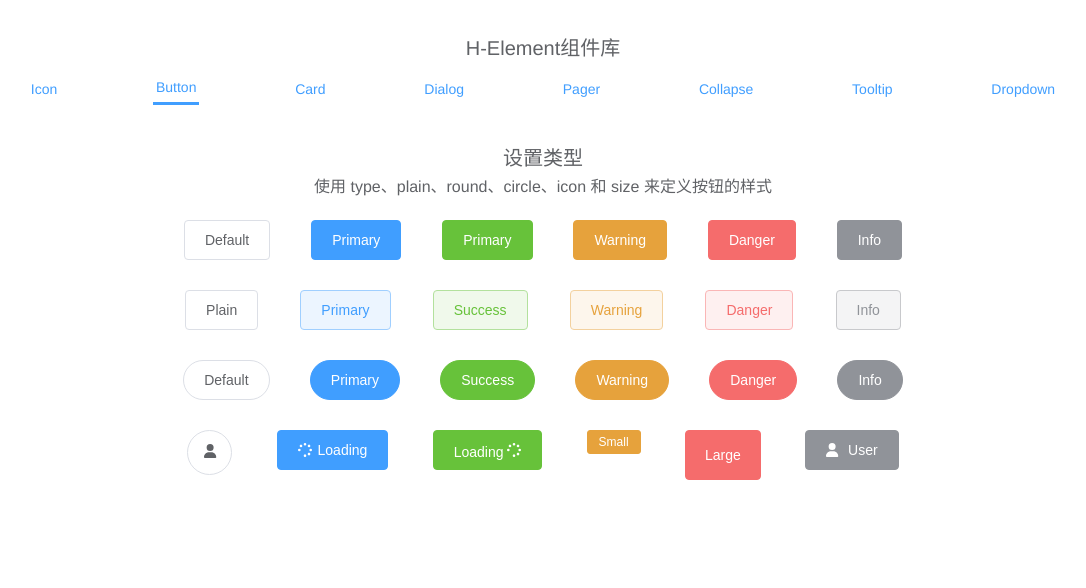
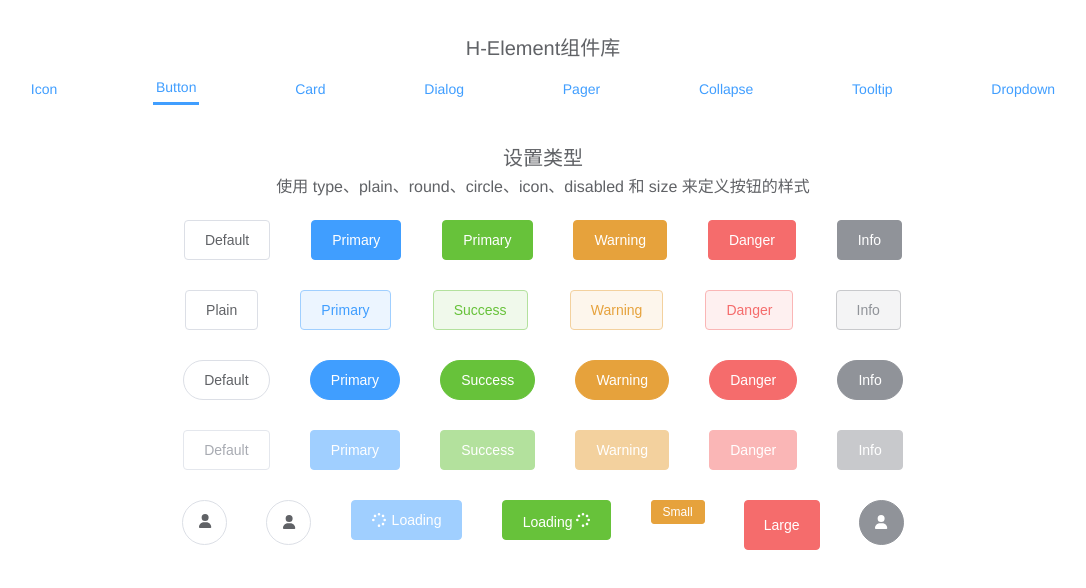
Before and after one commit to Ma-Yuhang/Element-vue3, a Vue app: page /button in a window 1280 px wide. Shown: the top 588 px of the page, without its empty margins (97-1183 px from the left). Built offline with nearby package versions, Linux system fonts and the light colour scheme.

Commit message:
fix: 解决button小问题

```diff
--- a/src/components/Button/index.vue
+++ b/src/components/Button/index.vue
@@ -1,16 +1,15 @@
 <template>
-  <button class="h-button" :class="classes">
-    <H-Icon
-      v-if="props.icon || props.loading"
-      class="h-icon"
-      :icon="props.icon || 'spinner'"
-      :spin="props.loading"
-    ></H-Icon>
-    <span><slot /></span>
+  <button ref="_ref" class="h-button" :class="classes" :disabled="disabled || loading">
+    <H-Icon v-if="loading" :icon="'spinner'" spin />
+    <H-Icon v-if="!loading && icon" :icon="icon" />
+    <span v-if="$slots.default">
+      <slot />
+    </span>
   </button>
 </template>
 
 <script setup>
+import { ref } from 'vue'
 import { computed } from 'vue'
 import propsObj from './props'
 import { pick } from 'lodash-es'
@@ -18,6 +17,11 @@ defineOptions({
   name: 'H-Button'
 })
 const props = defineProps(propsObj)
+const _ref = ref(null)
+// 向外暴露出ref
+defineExpose({
+  ref: _ref
+})
 
 const classes = computed(() => {
   // 筛选出 plain round circle disabled
@@ -30,6 +34,9 @@ const classes = computed(() => {
   const isTypeArr = typeArr.map((type) => {
     return `is-${type}`
   })
+  if (props.loading) {
+    isTypeArr.push('is-disabled')
+  }
   // 选出type
   let type = props.type
   type && (type = `h-button--${type}`)
--- a/src/views/ButtonView.vue
+++ b/src/views/ButtonView.vue
@@ -1,7 +1,7 @@
 <template>
   <div>
     <h1 class="row-title">设置类型</h1>
-    <h3 class="row-title">使用 type、plain、round、circle、icon 和 size 来定义按钮的样式</h3>
+    <h3 class="row-title">使用 type、plain、round、circle、icon、disabled 和 size 来定义按钮的样式</h3>
     <div class="row">
       <H-Button>Default</H-Button>
       <H-Button type="primary">Primary</H-Button>
@@ -27,25 +27,38 @@
       <H-Button type="info" round>Info</H-Button>
     </div>
     <div class="row">
+      <H-Button disabled>Default</H-Button>
+      <H-Button type="primary" disabled>Primary</H-Button>
+      <H-Button type="success" disabled>Success</H-Button>
+      <H-Button type="warning" disabled>Warning</H-Button>
+      <H-Button type="danger" disabled>Danger</H-Button>
+      <H-Button type="info" disabled>Info</H-Button>
+    </div>
+    <div class="row">
       <H-Button circle>
         <H-Icon icon="user"></H-Icon>
       </H-Button>
-      <H-Button type="primary" loading>Loading</H-Button>
+      <H-Button circle icon="user"></H-Button>
+      <H-Button type="primary" loading icon="user">Loading</H-Button>
       <H-Button type="success">
         Loading
         <H-Icon icon="spinner" spin></H-Icon>
       </H-Button>
       <H-Button type="warning" size="small">Small</H-Button>
       <H-Button type="danger" size="large">Large</H-Button>
-      <H-Button type="info" icon="user">
-        User
-      </H-Button>
+      <H-Button type="info" icon="user" circle ref="btnRef" @click="handleClick"></H-Button>
     </div>
   </div>
 </template>
 
 <script setup>
+import { ref } from 'vue'
 import HButton from '@/components/Button'
+
+const btnRef = ref(null)
+const handleClick = () => {
+  console.log(btnRef.value.ref)
+}
 </script>
 
 <style lang="scss" scoped></style>
```
